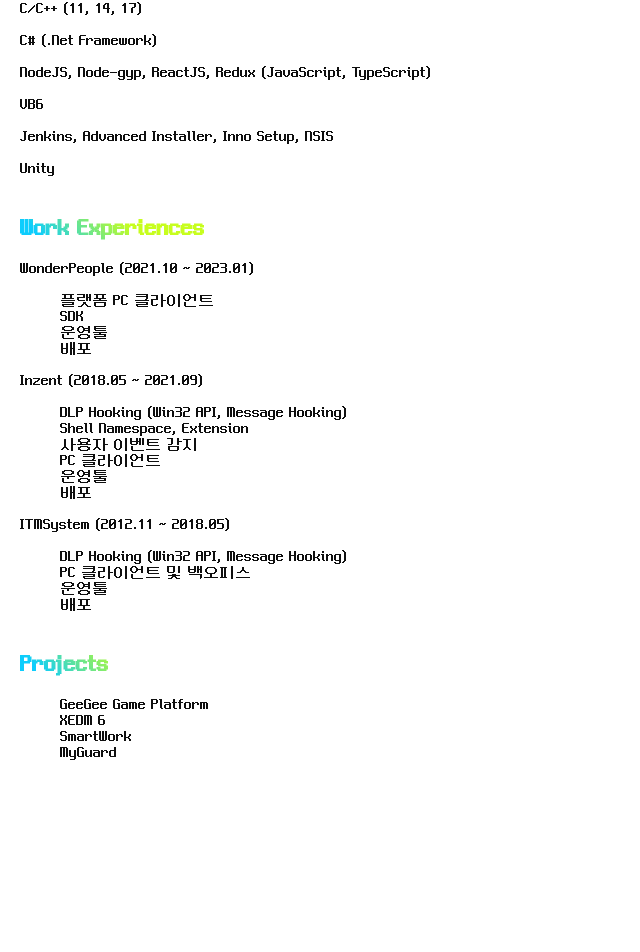
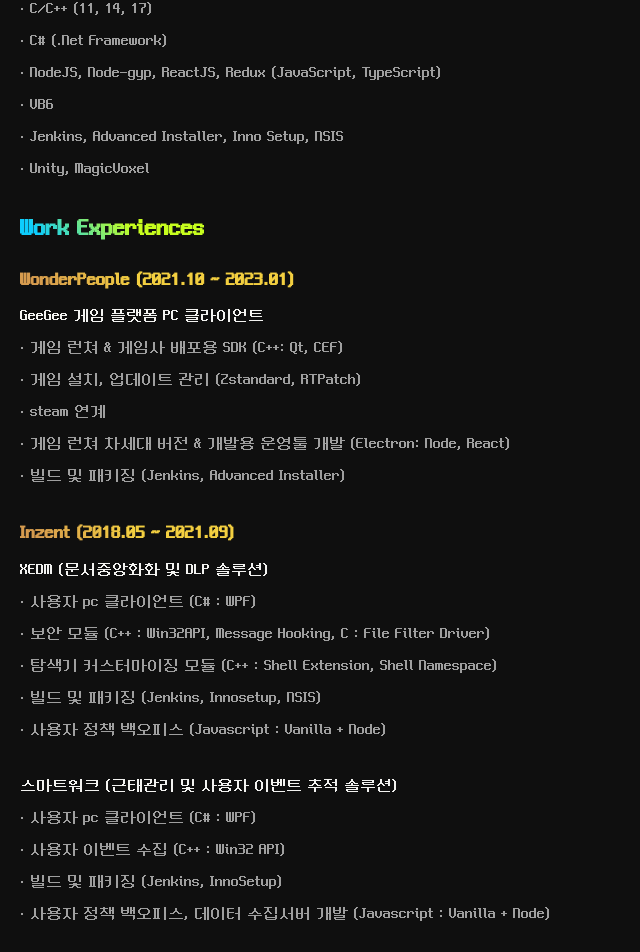
Before and after one commit to orselv99/orselv99.github.io, a React (Create React App) app: page /resume in a window 1280 px wide. Shown: the part 659-1611 px from the top of the page, without its empty margins (0-640 px from the left). Before the commit the page ends 1460 px from the top, so only its background shows below. Built offline with nearby package versions, Linux system fonts and the light colour scheme.

Commit message:
resume update

```diff
--- a/src/index.css
+++ b/src/index.css
@@ -12,17 +12,10 @@
   margin: 0;
   -webkit-font-smoothing: antialiased;
   -moz-osx-font-smoothing: grayscale;
-}
-
-body[data-theme="dark"] {
   background-color: #0f0f0f;
   color: #9f9f9f;
 }
 
-body[data-theme="light"] {
-  background-color: #ffffff;
-  color: #0f0f0f;
-}
 
 li {
   list-style-type: none;
@@ -33,12 +26,8 @@
   flex-direction: row;
 }
 
-a:visited [data-theme="dark"]{
+a:visited {
   color: #9f9f9f;
-}
-
-a:visited[data-theme="light"] {
-  color: #0f0f0f;
 }
 
 code {
--- a/src/pages/contents/resume.css
+++ b/src/pages/contents/resume.css
@@ -3,7 +3,7 @@
 }
 
 #resume_name {
-  background-image: linear-gradient(45deg, #FF39C6 5%, #FE9613 10%);
+  background-image: linear-gradient(45deg, #FF39C6 1%, #FE9613 10%);
   background-clip: text;
   -webkit-background-clip: text;
   -moz-background-clip: text;
@@ -26,10 +26,6 @@
   margin: 0 10px 0 0;
 }
 
-
-
-
-
 .resume_subject {
   background-image: linear-gradient(45deg, #0DCDFD 2%, #C7FE1E 10%);
   background-clip: text;
@@ -38,3 +34,14 @@
   -webkit-text-fill-color: transparent;
   -moz-text-fill-color: transparent;
 }
+.resume_company {
+  background-image: linear-gradient(45deg, #D69B4E 2%, #F3CF40 10%);
+  background-clip: text;
+  -webkit-background-clip: text;
+  -moz-background-clip: text;
+  -webkit-text-fill-color: transparent;
+  -moz-text-fill-color: transparent;
+}
+.resume_project {
+  color: #F2F2F0;
+}
--- a/src/pages/contents/resume.tsx
+++ b/src/pages/contents/resume.tsx
@@ -26,54 +26,53 @@
         <div className='resume_container'>
           <h2 className='resume_subject'>Introduce</h2>
           <p>Windows 환경에서 사용자 PC 클라이언트 및 백오피스, 운영툴 등 다양한 개발을 해온 개발자입니다.</p>
-          <p>최근에는 Unity 를 공부하고 있으며, 쏟아지는 AI 기술들을 경험해보고 있습니다.</p>
+          <p>최근에는 Unity, Flutter 를 공부하고 있으며, 쏟아지는 AI 기술들을 경험해보고 있습니다.</p>
         </div>
         {/* technical bases */}
         <div className='resume_container'>
           <h2 className='resume_subject'>Technical Bases</h2>
-          <p>C/C++ (11, 14, 17)</p>
-          <p>C# (.Net Framework)</p>
-          <p>NodeJS, Node-gyp, ReactJS, Redux (JavaScript, TypeScript)</p>
-          <p>VB6</p>
-          <p>Jenkins, Advanced Installer, Inno Setup, NSIS</p>
-          <p>Unity</p>
+          <p>· C/C++ (11, 14, 17)</p>
+          <p>· C# (.Net Framework)</p>
+          <p>· NodeJS, Node-gyp, ReactJS, Redux (JavaScript, TypeScript)</p>
+          <p>· VB6</p>
+          <p>· Jenkins, Advanced Installer, Inno Setup, NSIS</p>
+          <p>· Unity, MagicVoxel</p>
         </div>
         {/* work experiences */}
         <div className='resume_container'>
           <h2 className='resume_subject'>Work Experiences</h2>
-          <p>WonderPeople (2021.10 ~ 2023.01)</p>
-          <ul>
-            <li>플랫폼 PC 클라이언트</li>
-            <li>SDK</li>
-            <li>운영툴</li>
-            <li>배포</li>
-          </ul>
-          <p>Inzent (2018.05 ~ 2021.09)</p>
-          <ul>
-            <li>DLP Hooking (Win32 API, Message Hooking)</li>
-            <li>Shell Namespace, Extension</li>
-            <li>사용자 이벤트 감지</li>
-            <li>PC 클라이언트</li>
-            <li>운영툴</li>
-            <li>배포</li>
-          </ul>
-          <p>ITMSystem (2012.11 ~ 2018.05)</p>
-          <ul>
-            <li>DLP Hooking (Win32 API, Message Hooking)</li>
-            <li>PC 클라이언트 및 백오피스 </li>
-            <li>운영툴</li>
-            <li>배포</li>
-          </ul>
-        </div>
-        {/* projects */}
-        <div className='resume_container'>
-          <h2 className='resume_subject'>Projects</h2>
-          <ul>
-            <li>GeeGee Game Platform</li>
-            <li>XEDM 6</li>
-            <li>SmartWork</li>
-            <li>MyGuard</li>
-          </ul>
+          <div style={{ margin: '30px 0 40px 0' }}>
+            <h3 className='resume_company'>WonderPeople (2021.10 ~ 2023.01)</h3>
+            <p className='resume_project'>GeeGee 게임 플랫폼 PC 클라이언트</p>
+            <p>· 게임 런쳐 & 게임사 배포용 SDK (C++: Qt, CEF)</p>
+            <p>· 게임 설치, 업데이트 관리 (Zstandard, RTPatch)</p>
+            <p>· steam 연계</p>
+            <p>· 게임 런쳐 차세대 버전 & 개발용 운영툴 개발 (Electron: Node, React)</p>
+            <p>· 빌드 및 패키징 (Jenkins, Advanced Installer)</p>
+          </div>
+          <div style={{ margin: '30px 0 40px 0' }}>
+            <h3 className='resume_company'>Inzent (2018.05 ~ 2021.09)</h3>
+            <p className='resume_project'>XEDM (문서중앙화화 및 DLP 솔루션)</p>
+            <p>· 사용자 pc 클라이언트 (C# : WPF)</p>
+            <p>· 보안 모듈 (C++ : Win32API, Message Hooking, C : File Filter Driver)</p>
+            <p>· 탐색기 커스터마이징 모듈 (C++ : Shell Extension, Shell Namespace)</p>
+            <p>· 빌드 및 패키징 (Jenkins, Innosetup, NSIS)</p>
+            <p>· 사용자 정책 백오피스 (Javascript : Vanilla + Node)</p>
+          </div>
+          <div style={{ margin: '30px 0 40px 0' }}>
+            <p className='resume_project'>스마트워크 (근태관리 및 사용자 이벤트 추적 솔루션)</p>
+            <p>· 사용자 pc 클라이언트 (C# : WPF)</p>
+            <p>· 사용자 이벤트 수집 (C++ : Win32 API)</p>
+            <p>· 빌드 및 패키징 (Jenkins, InnoSetup)</p>
+            <p>· 사용자 정책 백오피스, 데이터 수집서버 개발 (Javascript : Vanilla + Node)</p>
+          </div>
+          <div>
+            <h3 className='resume_company'>ITMSystem (2012.11 ~ 2018.05)</h3>
+            <p className='resume_project'>MyGuard (DLP 솔루션)</p>
+            <p>· 사용자 pc 클라이언트 개발 (VB6)</p>
+            <p>· 보안 모듈 개발 (C++ : Win32API, Message Hooking, C : File Filter Driver)</p>
+            <p>· 사용자 정책 백오피스 개발 (VB6)</p>
+          </div>
         </div>
       </article>
     </>
--- a/src/pages/entrance.css
+++ b/src/pages/entrance.css
@@ -13,6 +13,15 @@
   animation: flash 1s linear infinite;
 }
 
+#insert_coin {
+  background-image: linear-gradient(to right, #0DCDFD, #C7FE1E, #FE9613, #FF39C6);
+  background-clip: text;
+  -webkit-background-clip: text;
+  -moz-background-clip: text;
+  -webkit-text-fill-color: transparent;
+  -moz-text-fill-color: transparent;
+}
+
 @keyframes flash {
   50% {
     opacity: 0;
--- a/src/pages/entrance.tsx
+++ b/src/pages/entrance.tsx
@@ -24,7 +24,7 @@
             TODO: content 만들어서 의미있는 path 로 바꿀것 (menu.tsx 도 같이 수정)
           */}
           <Link to='/content1'>
-            <h2>Insert Coin To Play</h2>
+            <h2 id='insert_coin'>Insert Coin To Play</h2>
           </Link>
         </div>
       </div>
--- a/src/pages/menu.css
+++ b/src/pages/menu.css
@@ -4,6 +4,7 @@
   top: 0;
   left: 0;
   right: 0;
+  background-color: #0f0f0f;
 }
 
 #menu_list {
--- a/src/pages/menu.tsx
+++ b/src/pages/menu.tsx
@@ -21,41 +21,41 @@
 }
 
 export const Menu = () => {
-  const [date, setDate] = useState('');
-  const [darkmode, setDarkMode] = useState(false);
+  // const [date, setDate] = useState('');
+  // const [darkmode, setDarkMode] = useState(false);
   const [menudatas, setMenuDatas] = useState<MenuData[]>([]);
 
   useEffect(() => {
-    const getDate = () => {
-      const now = new Date();
-      const h = String(now.getHours()).padStart(2, '0');
-      const m = String(now.getMinutes()).padStart(2, '0');
-      const s = String(now.getSeconds()).padStart(2, '0');
-      const d = ['일', '월', '화', '수', '목', '금', '토',].at(now.getDay());
+    // const getDate = () => {
+    //   const now = new Date();
+    //   const h = String(now.getHours()).padStart(2, '0');
+    //   const m = String(now.getMinutes()).padStart(2, '0');
+    //   const s = String(now.getSeconds()).padStart(2, '0');
+    //   const d = ['일', '월', '화', '수', '목', '금', '토',].at(now.getDay());
 
-      return `${now.getFullYear()}년 ${now.getMonth() + 1}월 ${now.getDate()}일 ${d}요일 ${h}:${m}:${s}`;
-    }
+    //   return `${now.getFullYear()}년 ${now.getMonth() + 1}월 ${now.getDate()}일 ${d}요일 ${h}:${m}:${s}`;
+    // }
 
-    // 째깍째깍
-    setInterval(() => { setDate(getDate()); }, 1000);
-    setDate(getDate());
+    // // 째깍째깍
+    // setInterval(() => { setDate(getDate()); }, 1000);
+    // setDate(getDate());
 
-    // darkmode (default 값 light)
-    const mode = window.localStorage.getItem('mode') ?? 'light';
-    setDarkMode((mode === 'dark'));
-    window.localStorage.setItem('mode', mode);
-    document.body.dataset.theme = mode;
+    // // darkmode (default 값 light)
+    // const mode = window.localStorage.getItem('mode') ?? 'light';
+    // setDarkMode((mode === 'dark'));
+    // window.localStorage.setItem('mode', mode);
+    // document.body.dataset.theme = mode;
 
     // 메뉴
     setMenuDatas(MenuDatas());
   }, []);
 
-  const onClickDarkMode = () => {
-    const mode = window.localStorage.getItem('mode') === 'light' ? 'dark' : 'light';
-    document.body.dataset.theme = mode;
-    window.localStorage.setItem('mode', mode);
-    setDarkMode((mode === 'dark'));
-  }
+  // const onClickDarkMode = () => {
+  //   const mode = window.localStorage.getItem('mode') === 'light' ? 'dark' : 'light';
+  //   document.body.dataset.theme = mode;
+  //   window.localStorage.setItem('mode', mode);
+  //   setDarkMode((mode === 'dark'));
+  // }
 
   return (
     <nav>
@@ -78,10 +78,10 @@
           }
         </ul>
       </div>
-      <div id='right'>
+      {/* <div id='right'>
         <div>{date}</div>
         <Switch value='darkmode' onClick={onClickDarkMode} checked={darkmode} />
-      </div>
+      </div> */}
     </nav>
   );
 }
```
Also changed, not shown: public/resume.md (deleted, +0 -49 lines).
